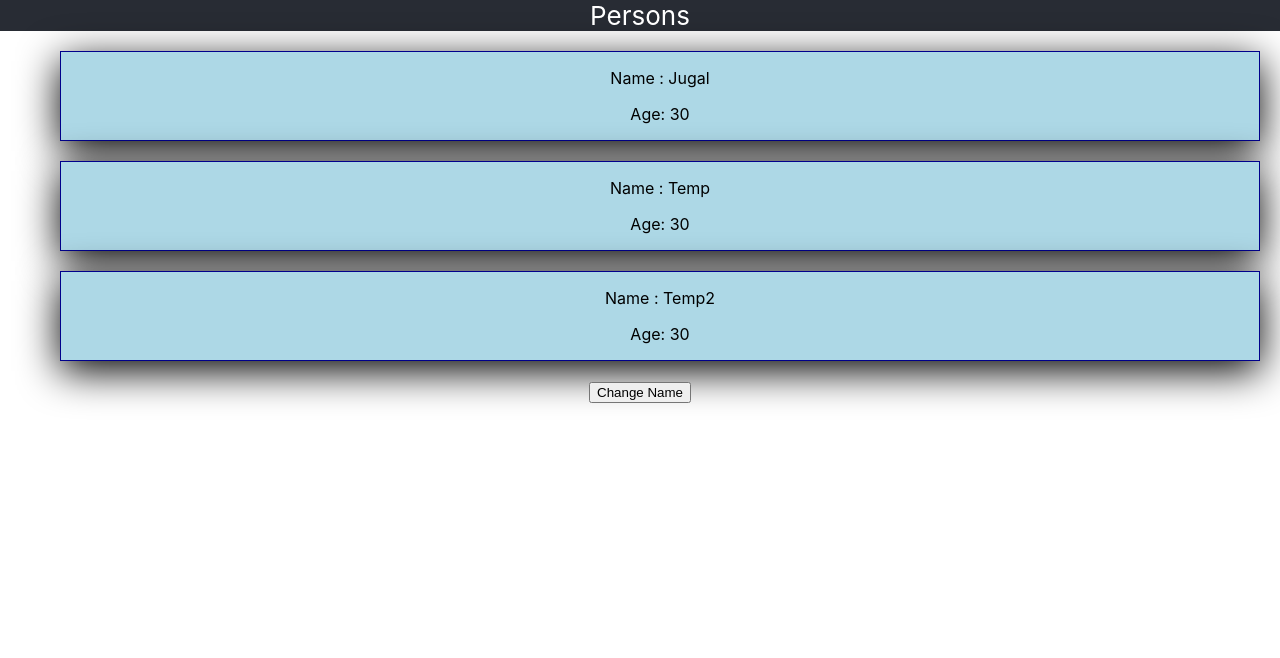
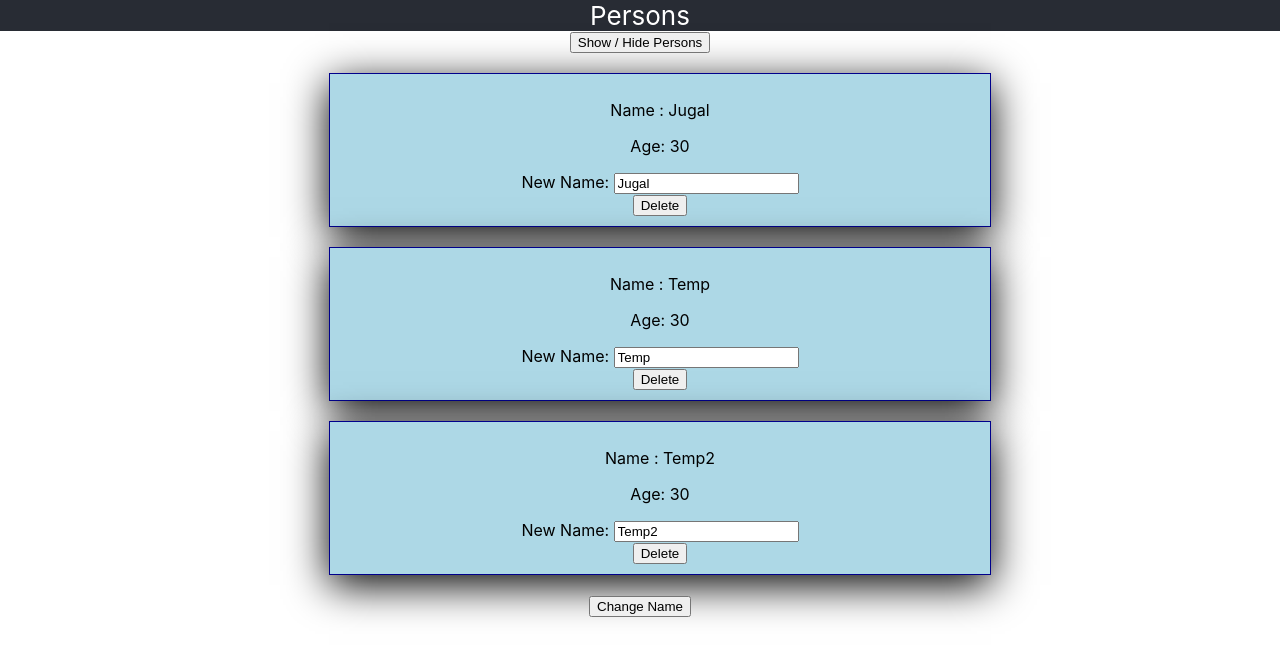
Before and after one commit to JugalJoshi8/react-app-test, a React (Create React App) app: page / in a window 1280 px wide. Shown: the top 658 px of the page. Built offline with nearby package versions, Linux system fonts and the light colour scheme.

Commit message:
person list changes

```diff
--- a/src/App.js
+++ b/src/App.js
@@ -4,31 +4,51 @@ import Person from './Person/Person';
 
 class App extends Component {
   state = {
-    persons: [{ name: 'Jugal', age: 30 },
-    { name: 'Temp', age: 30 },
-    { name: 'Temp2', age: 30 }]
+    persons: [{ id: 12, name: 'Jugal', age: 30 },
+    { id: 13, name: 'Temp', age: 30 },
+    { id: 14, name: 'Temp2', age: 30 }],
+    showPersons: true
   };
 
-  changeState = () => {
+  changeName = (event, id) => {
+    const newName = event.target.value;
+    const personIndex = this.state.persons.findIndex((person) => person.id === id);
+    let person = this.state.persons[personIndex];
+    const newPerson = {...person, name: newName};
+    const newPersons = [...this.state.persons];
+    newPersons[personIndex] = newPerson;
     this.setState({
-      persons: [{ name: `JKJ${Math.floor(Math.random() * 30)}`, age: 30 },
-      { name: 'Temp', age: 30 },
-      { name: 'Temp2', age: 30 }]
-    })
+      persons: newPersons
+    });
+  }
+
+  deletePerson(id) {
+    const personIndex = this.state.persons.findIndex((person) => person.id === id);
+    const newPersons = [...this.state.persons];
+    newPersons.splice(personIndex, 1);
+    this.setState({
+      persons: newPersons
+    });
   }
 
   render() {
+    let persons = null;
+    if (this.state.showPersons) {
+      persons = this.state.persons.map((person) => {
+        return <Person deletePerson = {() => this.deletePerson(person.id)} key= {person.id} changeName={(event) => this.changeName(event, person.id)} name={person.name} age={person.age} >
+        </Person>
+      })
+    }
+
     return (
       <div className="App">
         <header className="App-header">
           Persons
         </header>
+        <button onClick={() => { this.setState({ showPersons: !this.state.showPersons }) }}>Show / Hide Persons</button>
         <ul>
-          <Person changeName = {this.changeState} name={this.state.persons[0].name} age={this.state.persons[0].age} ></Person>
-          <Person changeName = {this.changeState} name={this.state.persons[1].name} age={this.state.persons[1].age} ></Person>
-          <Person changeName = {this.changeName} name={this.state.persons[2].name} age={this.state.persons[2].age} ></Person>
+          {persons}
         </ul>
-
         <button onClick={this.changeState}>Change Name</button>
       </div>
     );
--- a/src/Person/Person.css
+++ b/src/Person/Person.css
@@ -4,5 +4,7 @@
     background: lightblue;
     border: solid 1px darkblue;
     box-shadow: 0 10px 40px black;
-    margin: 20px;
+    margin: 20px auto;
+    padding: 10px;
+    width: 50vw;
 }
--- a/src/Person/Person.js
+++ b/src/Person/Person.js
@@ -4,8 +4,13 @@ import './Person.css';
  const person = (props) => {
     return (
         <div className = 'person'>
-            <p onClick = {props.changeName} >Name : {props.name}</p>
+            <p>Name : {props.name}</p>
             <p>Age: {props.age}</p>
+            <div>
+                <label>New Name: </label>
+                <input value = {props.name} onChange = {props.changeName}></input>
+            </div>
+            <button onClick = {props.deletePerson}>Delete</button>
         </div>
     )
 }
```
